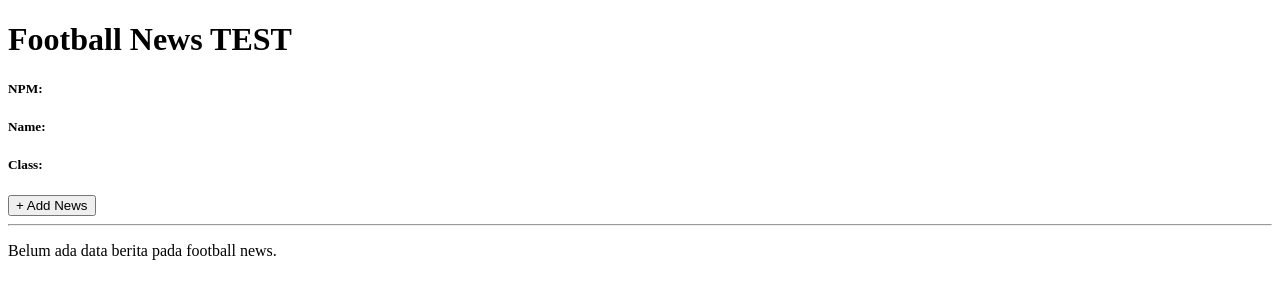
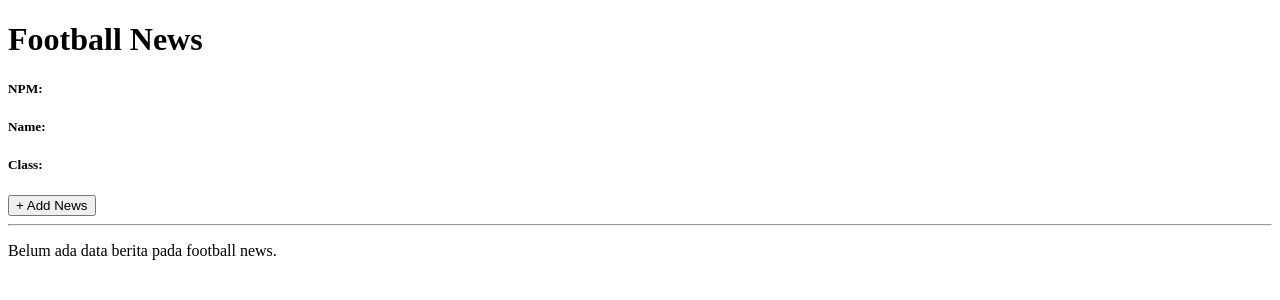
Before and after one commit to nzafranf/football-news, a Django app: template main/templates/main.html in a window 1280 px wide. Shown: the top 300 px of the page. Run offline with Django 5.2, Linux system fonts and the light colour scheme; the template is opened without the code that fills it, so the values that code supplies are empty; parts of the project's set-up code (start-up, migrations or seed data) failed here and were passed over.

Commit message:
tutorial 2 done

```diff
--- a/main/templates/main.html
+++ b/main/templates/main.html
@@ -1,6 +1,6 @@
  {% extends 'base.html' %}
  {% block content %}
- <h1>Football News TEST</h1>
+ <h1>Football News</h1>
 
  <h5>NPM: </h5>
  <p>{{ npm }}<p>
```
